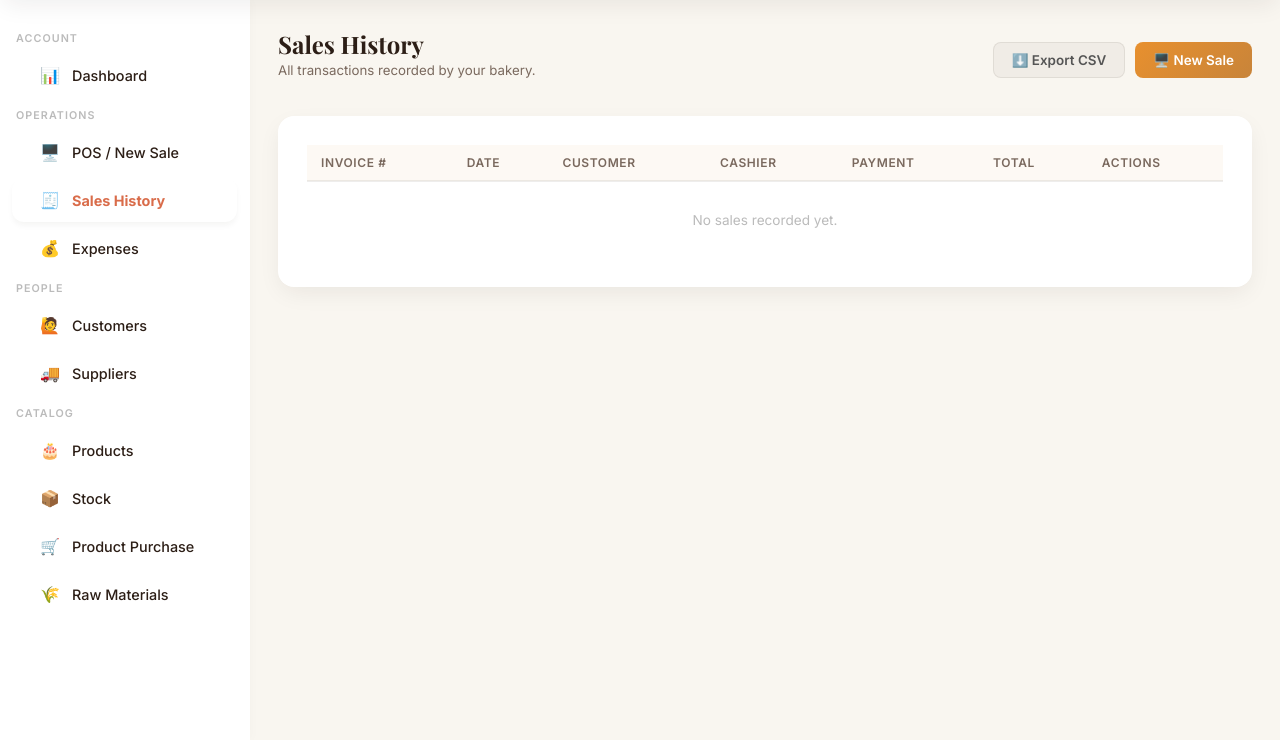
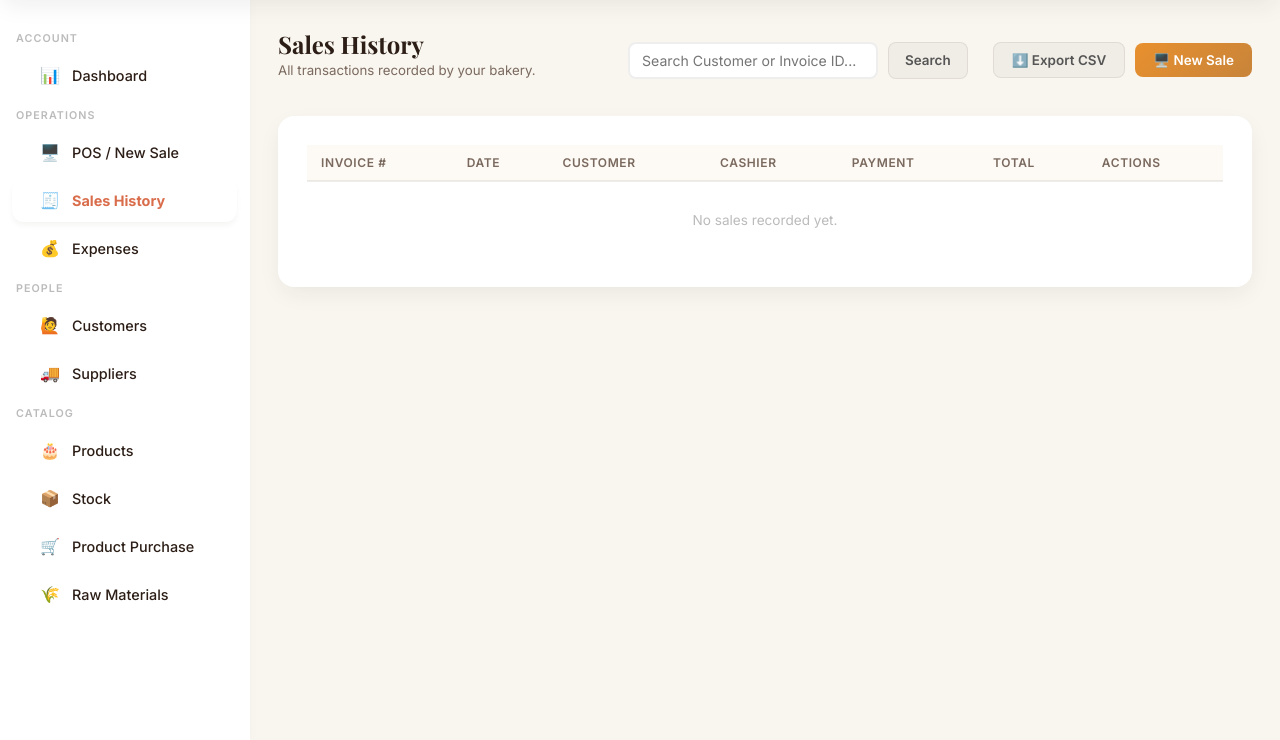
Before and after one commit to ashin25pmc118/sem2-mini, a Django app: page /sales/history/ in a window 1280 px wide. Shown: the part 60-800 px from the top of the page. Run offline with Django 5.2, Linux system fonts and the light colour scheme; the visitor is signed in with stand-in values (Sample User, id 1); data comes from the database, SQL or seed files in the repository; data that the repository does not hold is empty.

Commit message:
Fix syntax errors, update POS billing, dashboard, models, and forms

```diff
--- a/sales/forms.py
+++ b/sales/forms.py
@@ -35,7 +35,7 @@ class SaleItemForm(forms.ModelForm):
 class PurchaseForm(forms.ModelForm):
     class Meta:
         model = Purchase
-        fields = ['supplier', 'inventory_item', 'quantity_added', 'total_cost', 'invoice_number']
+        fields = ['supplier', 'inventory_item', 'quantity_added', 'total_cost', 'transportation_charge', 'invoice_number']
 
     def __init__(self, *args, bakery=None, **kwargs):
         super().__init__(*args, **kwargs)
--- a/sales/models.py
+++ b/sales/models.py
@@ -115,6 +115,7 @@ class Purchase(models.Model):
     date = models.DateTimeField(auto_now_add=True)
     quantity_added = models.IntegerField()
     total_cost = models.DecimalField(max_digits=10, decimal_places=2)
+    transportation_charge = models.DecimalField(max_digits=10, decimal_places=2, default=0.00)
     invoice_number = models.CharField(max_length=100, blank=True, null=True)
 
     def save(self, *args, **kwargs):
--- a/sales/templates/sales/pos_billing.html
+++ b/sales/templates/sales/pos_billing.html
@@ -390,7 +390,7 @@
 
         <div class="cart-panel">
             <div class="cart-header">
-                <h2 style="font-size: 1.1rem; font-weight: 800;">Current Order</h2>
+                <h2 style="font-size: 1.1rem; font-weight: 800;">Current Order #{{ next_invoice_id }}</h2>
                 <p style="font-size: 0.8rem; opacity: 0.6; margin-top: 4px;">Cashier: {{ request.user.username }}</p>
             </div>
 
--- a/sales/templates/sales/purchase_form.html
+++ b/sales/templates/sales/purchase_form.html
@@ -221,6 +221,12 @@
                     {{ form.total_cost }}
                     {{ form.total_cost.errors }}
                 </div>
+
+                <div class="po-form-group">
+                    <label>Transportation Charge</label>
+                    {{ form.transportation_charge }}
+                    {{ form.transportation_charge.errors }}
+                </div>
             </div>
 
             <div class="po-actions">
--- a/sales/templates/sales/sales_list.html
+++ b/sales/templates/sales/sales_list.html
@@ -8,7 +8,11 @@
         <h2>Sales History</h2>
         <p>All transactions recorded by your bakery.</p>
     </div>
-    <div style="display:flex; gap:10px;">
+    <div style="display:flex; gap:10px; align-items:center;">
+        <form method="get" style="display:flex; gap:10px; margin-right: 15px;">
+            <input type="text" name="q" placeholder="Search Customer or Invoice ID..." value="{{ search_query }}" class="form-control" style="width:250px; padding: 8px 12px; border-radius: 8px; border: 2px solid #eee; font-family:inherit;">
+            <button type="submit" class="btn btn-secondary" style="padding: 8px 16px;">Search</button>
+        </form>
         <a class="btn btn-secondary" href="{% url 'export_sales_csv' %}">⬇️ Export CSV</a>
         <a class="btn btn-primary" href="{% url 'pos_billing' %}">🖥️ New Sale</a>
     </div>
--- a/sales/views.py
+++ b/sales/views.py
@@ -126,10 +126,15 @@ def pos_billing_view(request):
             'packet_selling_price': float(p.packet_selling_price),
         })
 
+    from django.db.models import Max
+    last_sale = Sale.objects.aggregate(max_id=Max('id'))
+    next_invoice_id = (last_sale['max_id'] or 0) + 1
+
     return render(request, 'sales/pos_billing.html', {
         'categories': categories,
         'products_json': json.dumps(products_data),
         'customers': customers,
+        'next_invoice_id': next_invoice_id,
     })
 
 
@@ -137,8 +142,16 @@ def pos_billing_view(request):
 
 @login_required
 def sales_list_view(request):
+    query = request.GET.get('q', '')
     sales = Sale.objects.filter(bakery=request.user.bakery).order_by('-date').select_related('customer', 'cashier')
-    return render(request, 'sales/sales_list.html', {'sales': sales})
+
+    if query:
+        if query.isdigit():
+            sales = sales.filter(id=int(query))
+        else:
+            sales = sales.filter(customer__name__icontains=query)
+
+    return render(request, 'sales/sales_list.html', {'sales': sales, 'search_query': query})
 
 @login_required
 def generate_invoice_pdf(request, sale_id):
--- a/store/templates/store/product_purchase_list.html
+++ b/store/templates/store/product_purchase_list.html
@@ -40,8 +40,7 @@
                         <strong>{{ p.product.name }}</strong>
                     </div>
                 </td>
-                <td><span class="badge badge-success">+{{ p.quantity|floatformat:"0" }} {{ p.product.get_unit_display
-                        }}</span></td>
+                <td><span class="badge badge-success">+{{ p.quantity|floatformat:"0" }} {{ p.product.get_unit_display }}</span></td>
                 <td>₹{{ p.purchase_price }}/{{ p.product.get_unit_display }}</td>
                 <td><strong style="color:var(--danger);">-₹{{ p.total_cost }}</strong></td>
                 <td>{{ p.supplier_name|default:"—" }}</td>
```
Also changed, not shown: accounts/templates/accounts/dashboard.html (+11 -3 lines), accounts/views.py (+12 -1 lines), store/templates/store/product_list.html (+9 -3 lines), store/views.py (+9 -1 lines), sales/migrations/0009_purchase_transportation_charge.py (added).
